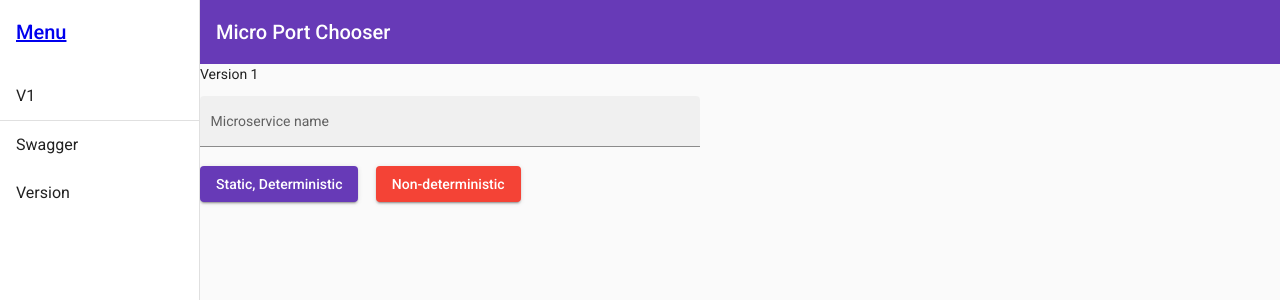
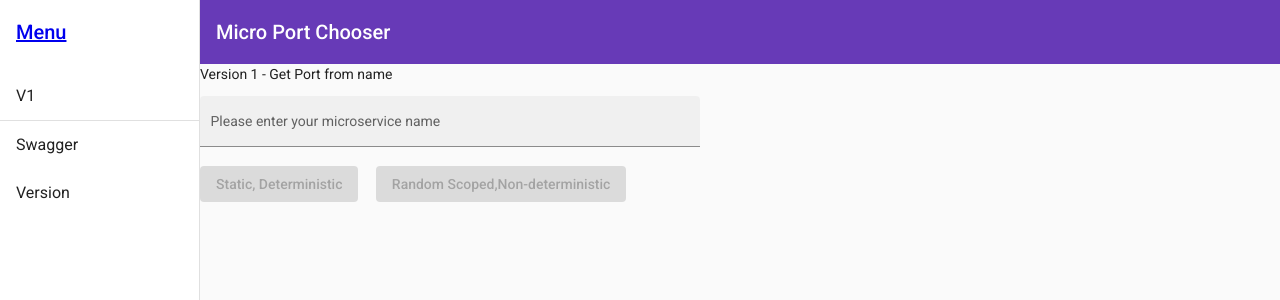
Before and after one commit to ignatandrei/MicroservicesPortChooser, an Angular app in the folder src/MicroservicesAng/: page /static/mpcv1 in a window 1280 px wide. Shown: the top 300 px of the page. Built offline with nearby package versions, Linux system fonts and the light colour scheme.

Commit message:
with name

```diff
--- a/src/MicroservicesAng/src/app/mpcv1/mpcv1.component.html
+++ b/src/MicroservicesAng/src/app/mpcv1/mpcv1.component.html
@@ -1,14 +1,33 @@
-<p>Version 1</p>
+<p>Version 1 - Get Port from name</p>
 
 <form class="example-form">
-    <mat-form-field class="example-full-width" appearance="fill">
-      <mat-label>Microservice name</mat-label>
-      <input [(ngModel)]="appName" name="appName" matInput placeholder="Please enter your microservice name" value="">
+  <mat-form-field class="example-full-width" appearance="fill">
+    <mat-label>Please enter your microservice name</mat-label>
+    <input
+      [(ngModel)]="appName"
+      name="appName"
+      matInput
+      placeholder="Please enter your microservice name"
+      value=""
+    />
+  </mat-form-field>
 
-    </mat-form-field>
+  <button
+    [disabled]="appName?.length == 0 ? 'disabled' : 'false'"
+    mat-raised-button
+    color="primary"
+    (click)="onDeterministic()"
+  >
+    Static, Deterministic
+  </button>
 
-    <button mat-raised-button color="primary" (click)="onDeterministic()">Static, Deterministic</button>
-
-    &nbsp;&nbsp;&nbsp;
-    <button mat-raised-button color="warn" (click)="onNonDeterministic()">Non-deterministic</button>
-  </form>
+  &nbsp;&nbsp;&nbsp;
+  <button
+    [disabled]="appName?.length == 0 ? 'disabled' : 'false'"
+    mat-raised-button
+    color="warn"
+    (click)="onNonDeterministic()"
+  >
+    Random Scoped,Non-deterministic
+  </button>
+</form>
--- a/src/MicroservicesAng/src/app/mpcv1/mpcv1.component.ts
+++ b/src/MicroservicesAng/src/app/mpcv1/mpcv1.component.ts
@@ -22,4 +22,10 @@ export class MPCv1Component implements OnInit {
      );
   }
 
+  onNonDeterministic(): void {
+    this.mpcv1Service.nonDeterministic(this.appName).subscribe(
+      v=> window.alert(v)
+    );
+  }
+
 }
```
